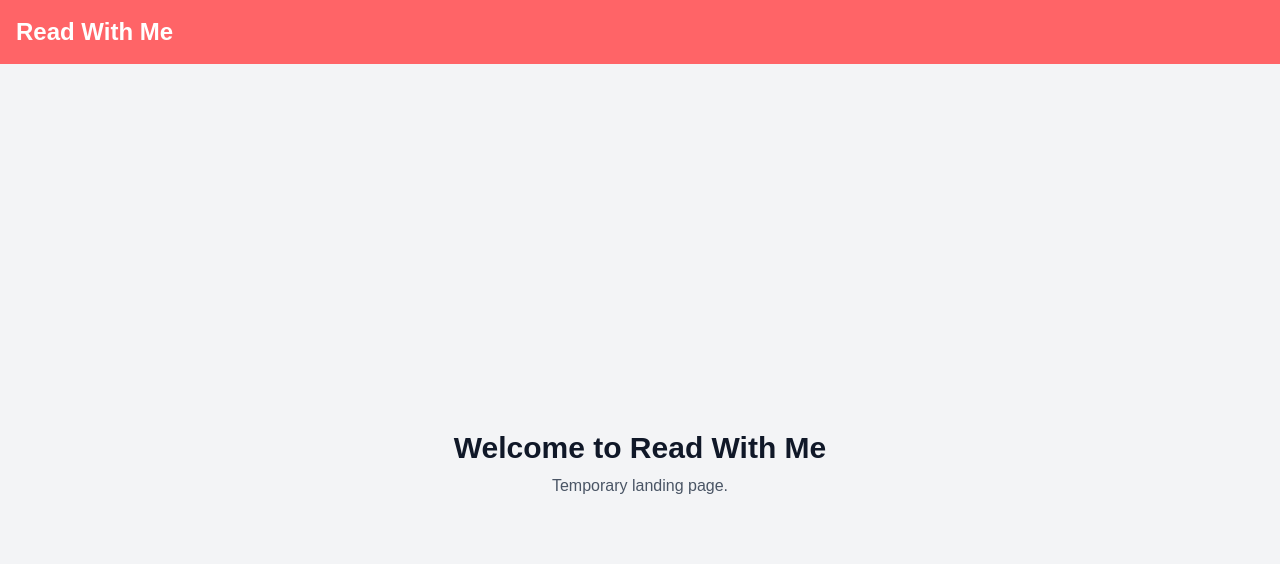
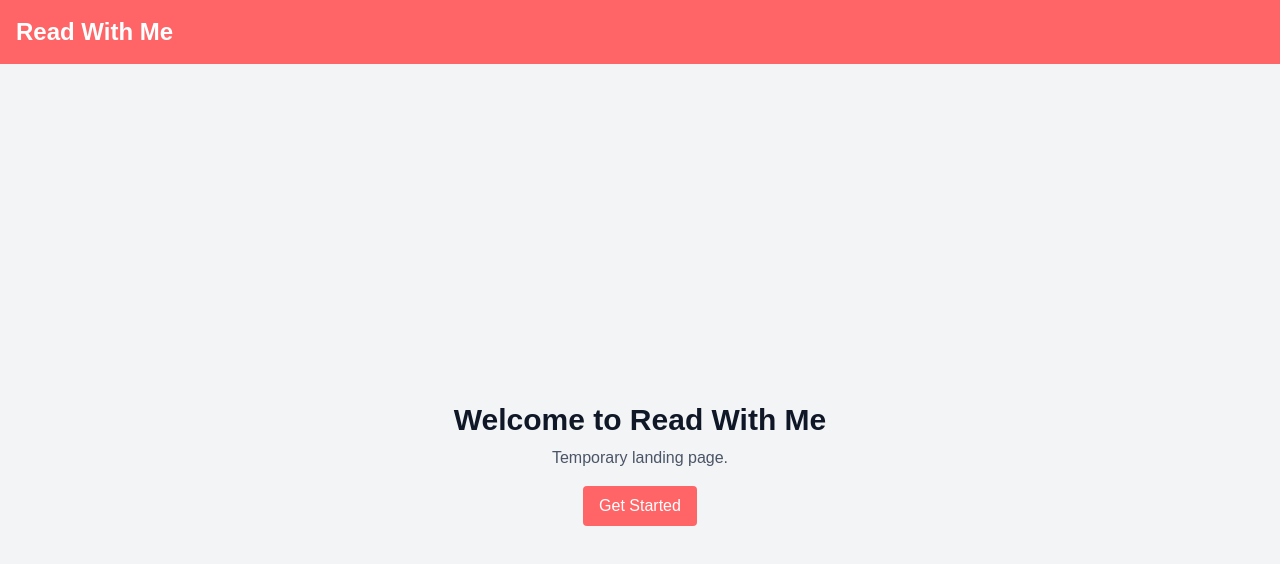
Before and after one commit to Sean-Andrew-Stanek/read-with-me, a Next.js app: page / in a window 1280 px wide. Shown: the top 564 px of the page. Built offline with nearby package versions, Linux system fonts and the light colour scheme.

Commit message:
added a temporary start button on landing page

```diff
--- a/src/app/page.tsx
+++ b/src/app/page.tsx
@@ -1,8 +1,15 @@
+import Link from 'next/link';
+
 const Home: React.FC = () => {
     return (
         <div className="flex flex-col items-center justify-center min-h-screen bg-gray-100 text-gray-900">
             <h1 className="text-3xl font-bold">Welcome to Read With Me</h1>
             <p className="text-gray-600 mt-2">Temporary landing page.</p>
+            <Link href="/signin">
+                <button className="mt-4 px-4 py-2 bg-red-400 text-white rounded">
+                    Get Started
+                </button>
+            </Link>
         </div>
     );
 };
```
